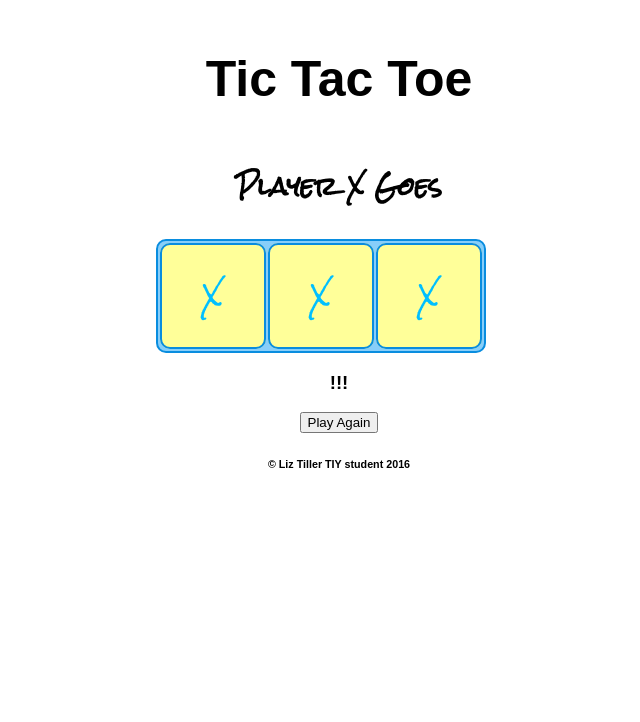
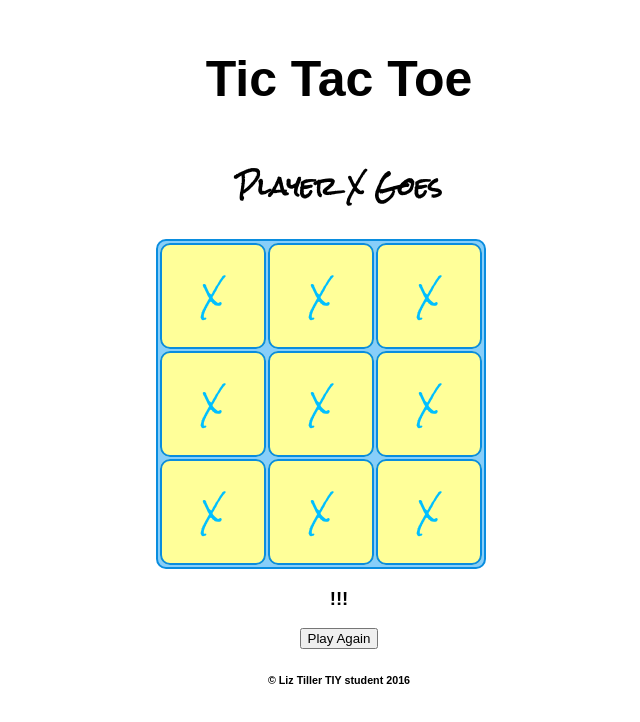
Before and after one commit to lizthrilla/react-tic-tac-toe, a React app: page / in a window 1280 px wide. Shown: the top 722 px of the page, without its empty margins (301-941 px from the left). Built offline with nearby package versions, Linux system fonts and the light colour scheme; a web font is replaced by a local one.

Commit message:
got the cells to work independently

```diff
--- a/src/components/App.js
+++ b/src/components/App.js
@@ -1,6 +1,7 @@
 import React, { Component } from 'react'
 import styles from '../styles/screen.scss'
-// import Cell from './cell.js'
+import Cell from './cell'
+import Table from './table'
 
 class App extends Component {
 
@@ -11,16 +12,10 @@ class App extends Component {
       playerTwo: 'O',
       currentTurn: 'X',
       table: [
-        '', '', ''
-      ]
+        '', '', '', '', '', '', '', '', ''
+      ],
+      winner: null
     }
-  }
-
-  handleClick = () => {
-    this.setState({
-      currentTurn: this.state.currentTurn === this.state.playerOne ? this.state.playerTwo : this.state.playerOne
-    })
-    console.log(this.state.currentTurn)
   }
 
   render () {
@@ -29,15 +24,26 @@ class App extends Component {
     return <div className={styles}>
       <h1>Tic Tac Toe</h1>
       <h2>Player X Goes</h2>
-      <table>
+      <Table />
+      {/* <table>
         <tbody>
           <tr>
-            <td id='0' onClick={e => this.handleClick(e.target.id)}> {this.state.currentTurn} </td>
-            <td id='1' onClick={e => this.handleClick(e.target.id)}> {this.state.currentTurn} </td>
-            <td id='2' onClick={e => this.handleClick(e.target.id)}> {this.state.currentTurn}</td>
+            <Cell />
+            <Cell />
+            <Cell />
+          </tr>
+          <tr>
+            <Cell />
+            <Cell />
+            <Cell />
+          </tr>
+          <tr>
+            <Cell />
+            <Cell />
+            <Cell />
           </tr>
         </tbody>
-      </table>
+      </table> */}
       <div className='overlay'>
         <div className='dialog'>
           <h3> !!! </h3>
--- a/src/components/cell.js
+++ b/src/components/cell.js
@@ -1,9 +1,21 @@
 import React, { Component } from 'react'
-import styles from './cell.scss'
+// import styles from './cell.scss'
 
 class Cell extends Component {
 
-  handleClick = () => {
+  constructor () {
+    super()
+    this.state = {
+      playerOne: 'X',
+      playerTwo: 'O',
+      currentTurn: 'X',
+      table: [' '],
+      winner: null,
+      empty: ' '
+    }
+  }
+
+  handleClick = (e) => {
     this.setState({
       currentTurn: this.state.currentTurn === this.state.playerOne ? this.state.playerTwo : this.state.playerOne
     })
--- /dev/null
+++ b/src/components/table.js
@@ -0,0 +1,40 @@
+import React, { Component } from 'react'
+import Cell from './cell'
+
+class Table extends Component {
+
+  // constructor () {
+  //   super()
+  //   this.state = {
+  //     playerOne: 'X',
+  //     playerTwo: 'O',
+  //     currentTurn: 'X',
+  //     table: [
+  //       '', '', '', '', '', '', '', '', ''
+  //     ]
+  //   }
+  // }
+
+  render () {
+    return <table>
+      <tbody>
+        <tr>
+          <Cell />
+          <Cell />
+          <Cell />
+        </tr>
+        <tr>
+          <Cell />
+          <Cell />
+          <Cell />
+        </tr>
+        <tr>
+          <Cell />
+          <Cell />
+          <Cell />
+        </tr>
+      </tbody>
+    </table>
+  }
+}
+export default Table
```
